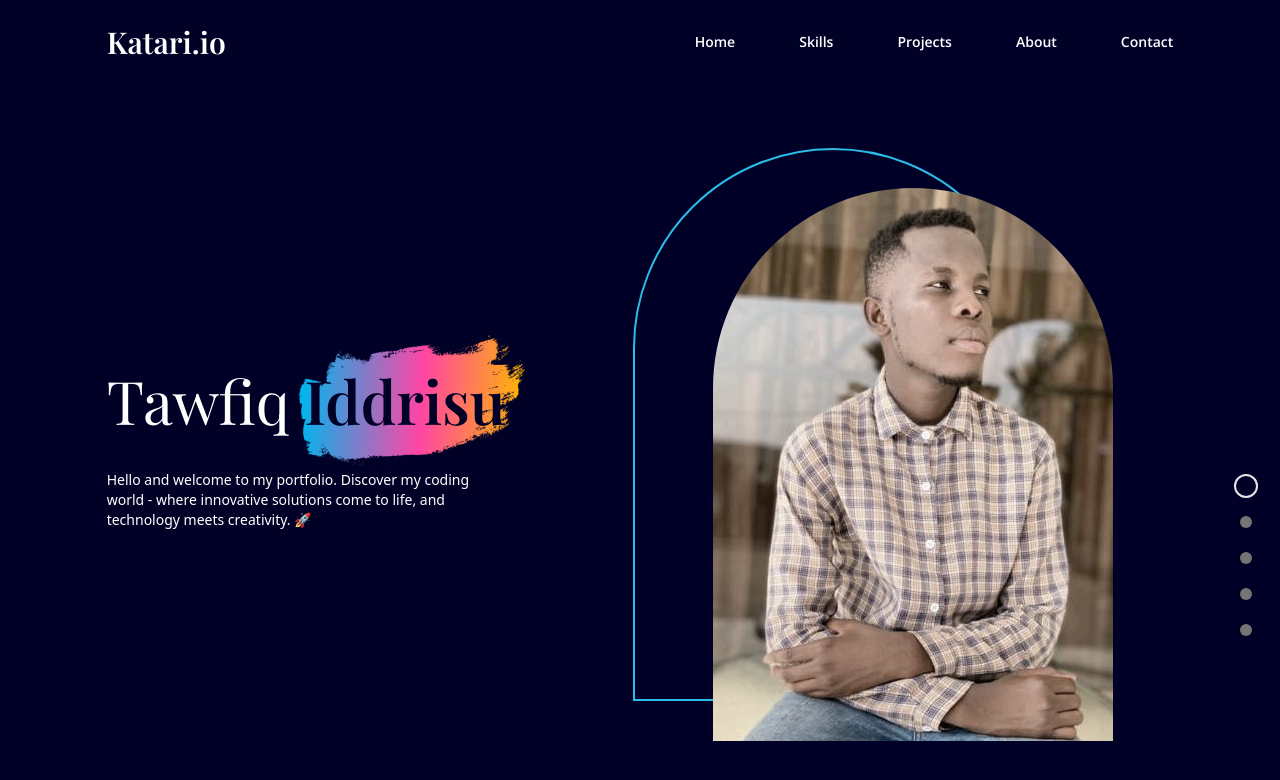
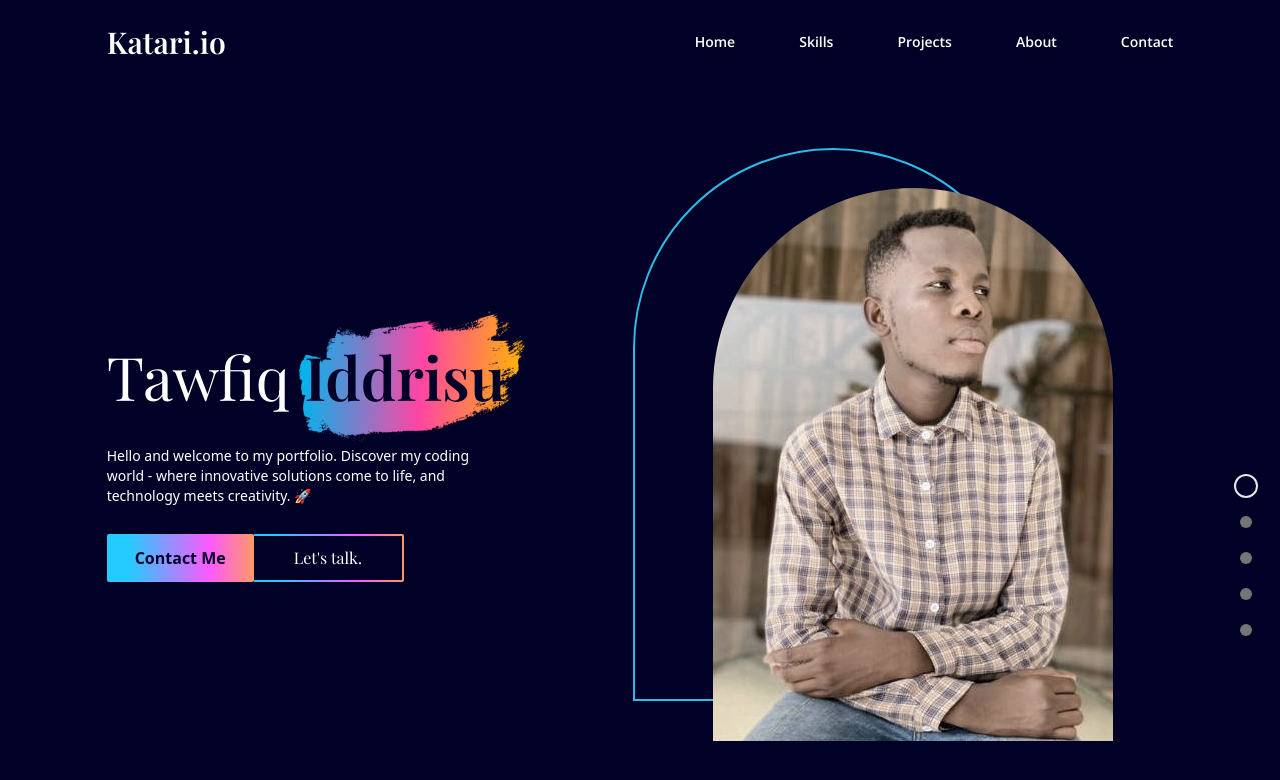
Before and after one commit to Tawphiq/personal-portfolio, a React (Vite) app: page / in a window 1280 px wide. Shown: the top 780 px of the page. Built offline with nearby package versions, Linux system fonts and the light colour scheme.

Commit message:
"added contact me buttons"

```diff
--- a/src/scenes/Landing.jsx
+++ b/src/scenes/Landing.jsx
@@ -50,7 +50,38 @@
           <p className="mt-10 mb-7 text-sm text-center md:text-start">
           Hello and welcome to my portfolio. Discover my coding world - where innovative solutions come to life, and technology meets creativity. 🚀
           </p>
-                </motion.div>
+            </motion.div>
+
+            <motion.div
+          className="flex mt-5 justify-center md:justify-start"
+          initial="hidden"
+          whileInView="visible"
+          viewport={{ once: true, amount: 0.5 }}
+          transition={{ delay: 0.2, duration: 0.5 }}
+          variants={{
+            hidden: { opacity: 0, x: -50 },
+            visible: { opacity: 1, x: 0 },
+          }}
+        >
+          <AnchorLink
+            className="bg-gradient-rainblue text-deep-blue rounded-sm py-3 px-7 font-semibold
+              hover:bg-blue hover:text-white transition duration-500"
+            onClick={() => setSelectedPage("contact")}
+            href="#contact"
+          >
+            Contact Me
+          </AnchorLink>
+          <AnchorLink
+            className="rounded-r-sm bg-gradient-rainblue py-0.5 pr-0.5"
+            onClick={() => setSelectedPage("contact")}
+            href="#contact"
+          >
+            <div className="bg-deep-blue hover:text-red transition duration-500 w-full h-full flex items-center justify-center px-10 font-playfair">
+              Let's talk.
+            </div>
+          </AnchorLink>
+        </motion.div>
+
             </div>
     </section>
   )
```
